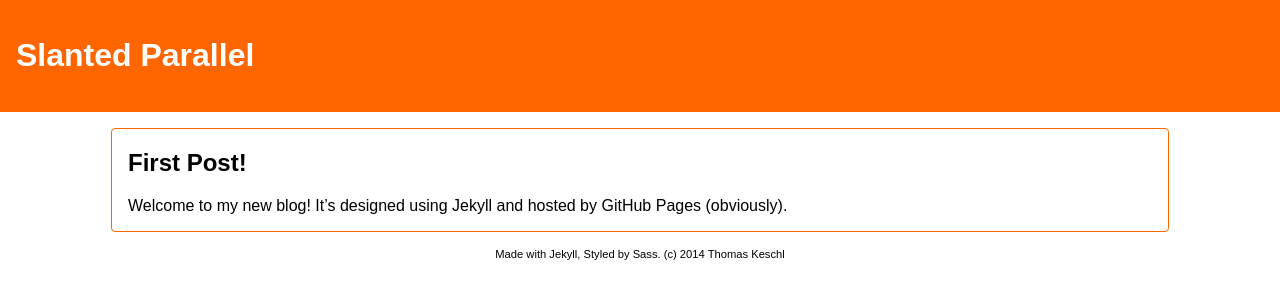
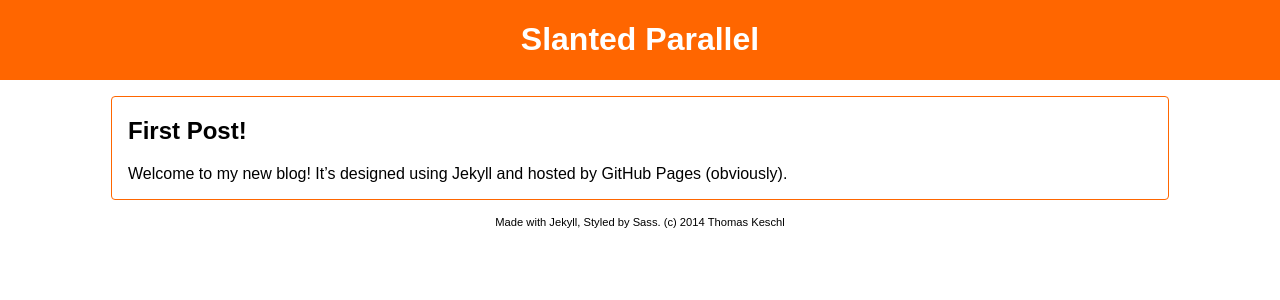
Before and after one commit to thomaskeschl/thomaskeschl.github.io, a Jekyll site: the page built from index.html, in a window 1280 px wide. Shown: the top 300 px of the page. Built offline with Jekyll 4.4.1, drawn with Linux system fonts in a browser that asks for light colours.

Commit message:
Flex the header and center its contents.

```diff
--- a/css/styles.scss
+++ b/css/styles.scss
@@ -17,10 +17,10 @@ body {
 }
 
 header {
+  display: flex;
+  justify-content: center;
   background-color: $secondary-highlight-color;
-  padding: 1em;
   color: #FFF;
-  width: 100%;
 }
 
 a {
```
